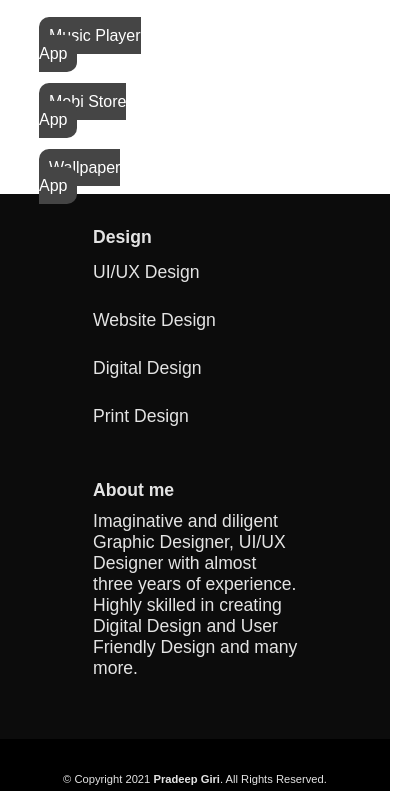
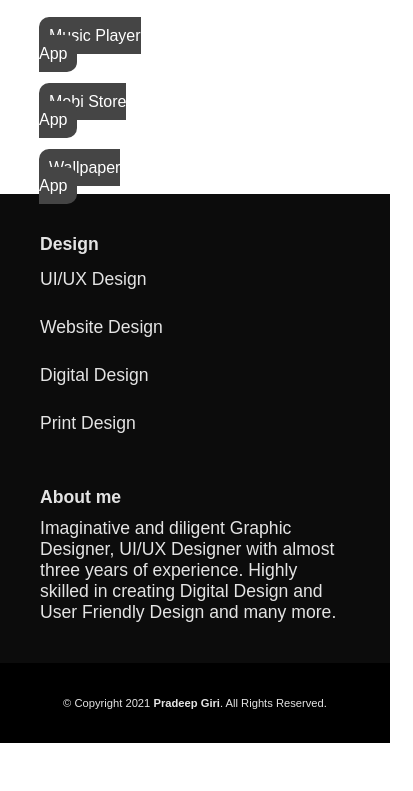
Before and after one commit to pradeepgreee/pradeepgreee.github.io, a plain HTML site: page others/design.html in a window 390 px wide. Shown: the part 1206-1997 px from the top of the page, 413 px wide, since content can reach past the window. After the commit the page ends 1949 px from the top, so only its background shows below. Drawn offline with Linux system fonts and the light colour scheme; files that its build step writes are made by us from their sources; files whose address does not match are found by name.

Commit message:
Fixed the horizontal Scroll in Mobile View

```diff
--- a/css/mobile.css
+++ b/css/mobile.css
@@ -2,7 +2,7 @@
    /* Font Linking */
     /* Font Linking */
 
-@import url('https://fonts.googleapis.com/css2?family=Poppins:wght@100;200;300;400;500;600;700&display=swap');
+    @import url('https://fonts.googleapis.com/css2?family=Poppins:ital,wght@0,100;0,200;0,300;0,400;0,500;0,600;0,700;0,800;0,900;1,100;1,200;1,300;1,400;1,500;1,600;1,700;1,800;1,900&display=swap');
 
 
 * {
@@ -92,14 +92,14 @@ body, html {
 .welcome-content {
     width: 100%;
     display: flex;
-    /* align-items: center; */
+    align-items: center;
     justify-content: space-between;
     flex-direction: column;
     overflow: hidden;
 }
 
 .welcom-text h1 {
-    font-size: 5rem;
+    font-size: 4rem;
     text-align: center;
 }
 
@@ -376,7 +376,7 @@ body, html {
 
 .footer-l {
     /* width: 50%; */
-    margin-left: 60px;
+    /* margin-left: 60px; */
     display: flex;
     color: #e4e4e4;
     font-size: 1.1rem;
@@ -387,9 +387,8 @@ body, html {
 }
 
 .footer-design {
-    margin-left: 10%;
-    margin-top: 10%;
-    width: 40%;
+    padding: 40px 40px 0px 40px;
+    width: 100%;
 }
 
 .footer-design ul {
@@ -412,9 +411,8 @@ body, html {
 }
 
 .footer-about {
-    margin-left: 3%;
-    margin-top: 40px;
-    margin-bottom: 60px;
+    /* margin-left: 3%; */
+    padding: 40px;
 
 }
 
@@ -423,7 +421,7 @@ body, html {
 }
 
 .footer-about p {
-    margin-right: 35%;
+    /* margin-right: 35px; */
 
 }
 
```
Also changed, not shown: index.html (+1 -0 lines), others/design.html (renamed from design.html), 3 other files.
